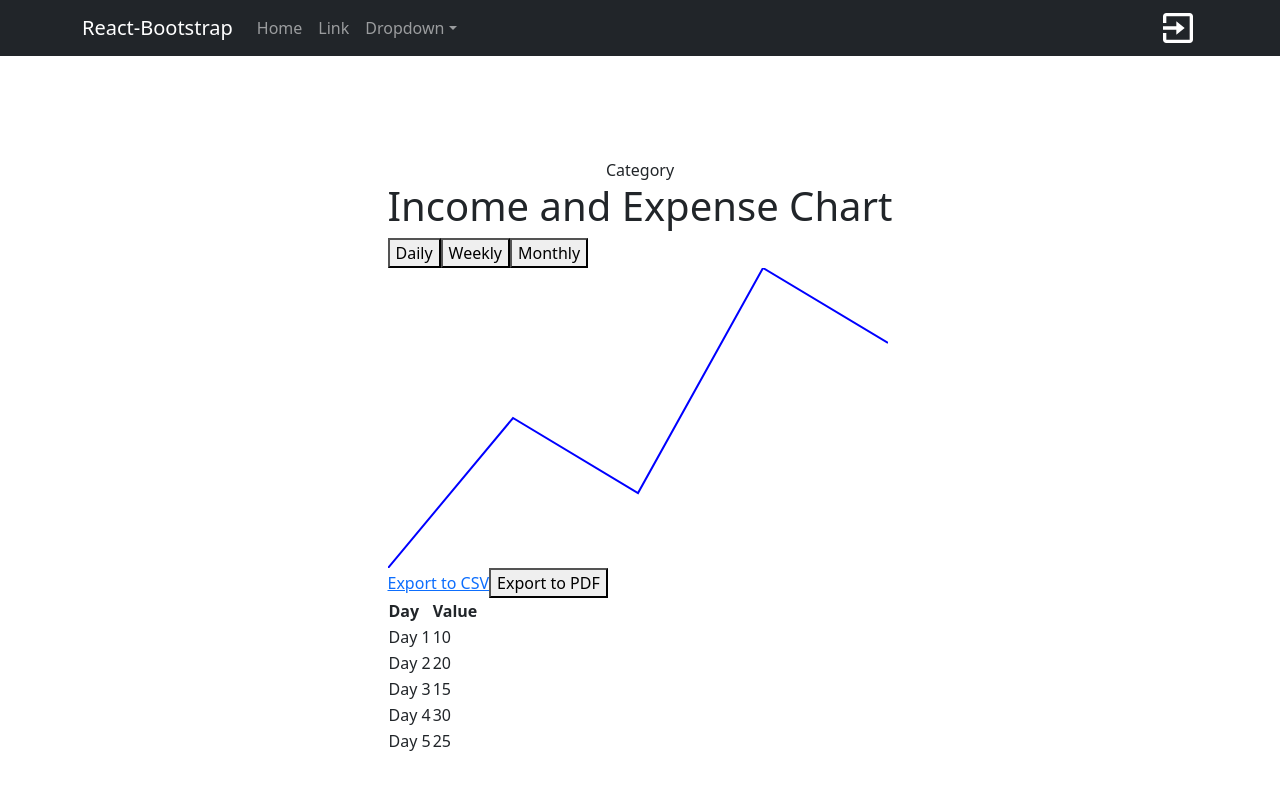
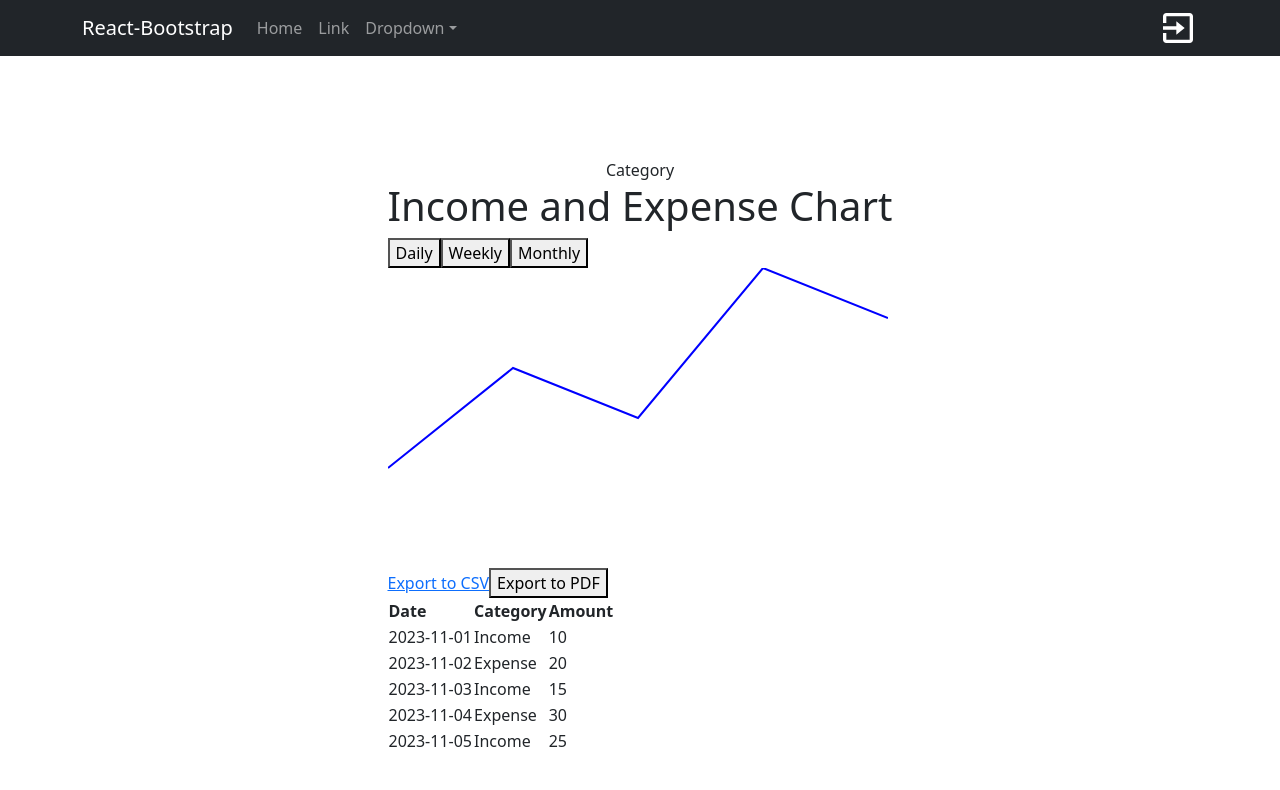
Before and after one commit to GoktugYmsk/budget-tracking-system, a React (Create React App) app: page /MainPage in a window 1280 px wide. Shown: the top 790 px of the page. Built offline with nearby package versions, Linux system fonts and the light colour scheme.

Commit message:
added spending date

```diff
--- a/src/components/content/index.jsx
+++ b/src/components/content/index.jsx
@@ -8,9 +8,27 @@ function Content() {
     const [period, setPeriod] = useState("daily");
 
     const backendData = {
-        daily: [10, 20, 15, 30, 25],
-        weekly: [70, 60, 80, 75, 90],
-        monthly: [300, 350, 400, 380, 420],
+        daily: [
+            { date: "2023-11-01", category: "Income", amount: 10 },
+            { date: "2023-11-02", category: "Expense", amount: 20 },
+            { date: "2023-11-03", category: "Income", amount: 15 },
+            { date: "2023-11-04", category: "Expense", amount: 30 },
+            { date: "2023-11-05", category: "Income", amount: 25 },
+        ],
+        weekly: [
+            { date: "2023-11-01", category: "Income", amount: 10 },
+            { date: "2023-11-02", category: "Expense", amount: 40 },
+            { date: "2023-11-03", category: "Income", amount: 33 },
+            { date: "2023-11-04", category: "Expense", amount: 80 },
+            { date: "2023-11-05", category: "Income", amount: 12 },
+        ],
+        monthly: [
+            { date: "2023-11-01", category: "Income", amount: 20 },
+            { date: "2023-11-02", category: "Expense", amount: 123 },
+            { date: "2023-11-03", category: "Income", amount: 200 },
+            { date: "2023-11-04", category: "Expense", amount: 41 },
+            { date: "2023-11-05", category: "Income", amount: 112 },
+        ],
     };
 
     const handleChangePeriod = (newPeriod) => {
@@ -19,20 +37,18 @@ function Content() {
 
     const renderChart = () => {
         const chartData = backendData[period];
-
-        const minX = 0;
         const maxX = chartData.length - 1;
-        const minY = Math.min(...chartData);
-        const maxY = Math.max(...chartData);
+        const minY = 0;
+        const maxY = Math.max(...chartData.map((data) => data.amount));
 
         const chartWidth = 500;
         const chartHeight = 300;
         const xScale = chartWidth / maxX;
-        const yScale = chartHeight / (maxY - minY);
+        const yScale = chartHeight / maxY;
 
-        const path = chartData.map((value, index) => {
+        const path = chartData.map((data, index) => {
             const x = index * xScale;
-            const y = (maxY - value) * yScale;
+            const y = chartHeight - data.amount * yScale;
             return `${x},${y}`;
         });
 
@@ -49,9 +65,10 @@ function Content() {
     };
 
     const exportToCSV = () => {
-        const csvData = backendData[period].map((value, index) => ({
-            Day: `Day ${index + 1}`,
-            Value: value,
+        const csvData = backendData[period].map((data, index) => ({
+            Date: data.date,
+            Category: data.category,
+            Amount: data.amount,
         }));
         return csvData;
     };
@@ -59,40 +76,39 @@ function Content() {
     const exportToPDF = () => {
         const doc = new jsPDF();
         doc.autoTable({
-            head: [["Day", "Value"]],
-            body: backendData[period].map((value, index) => [`Day ${index + 1}`, value]),
+            head: [["Date", "Category", "Amount"]],
+            body: backendData[period].map((data, index) => [
+                data.date,
+                data.category,
+                data.amount,
+            ]),
         });
         doc.save(`chart_data_${period}.pdf`);
     };
 
-
     const renderTable = () => {
         const chartData = backendData[period];
-        const tableData = chartData.map((value, index) => ({
-            Day: `Day ${index + 1}`,
-            Value: value,
-        }));
-
         return (
             <table>
                 <thead>
                     <tr>
-                        <th>Day</th>
-                        <th>Value</th>
+                        <th>Date</th>
+                        <th>Category</th>
+                        <th>Amount</th>
                     </tr>
                 </thead>
                 <tbody>
-                    {tableData.map((data, index) => (
+                    {chartData.map((data, index) => (
                         <tr key={index}>
-                            <td>{data.Day}</td>
-                            <td>{data.Value}</td>
+                            <td>{data.date}</td>
+                            <td>{data.category}</td>
+                            <td>{data.amount}</td>
                         </tr>
                     ))}
                 </tbody>
             </table>
         );
     };
-
 
     return (
         <div className="container-content">
```
